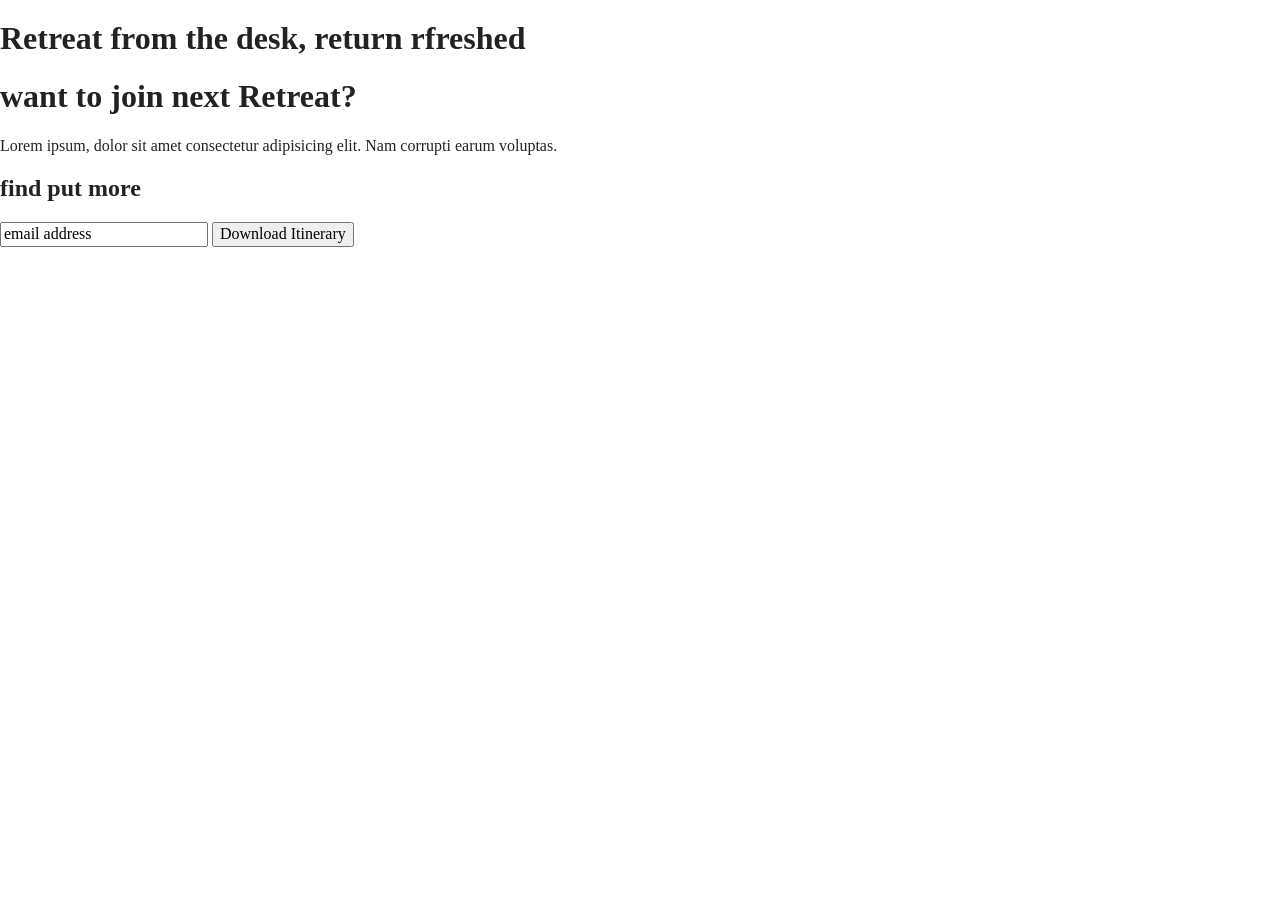
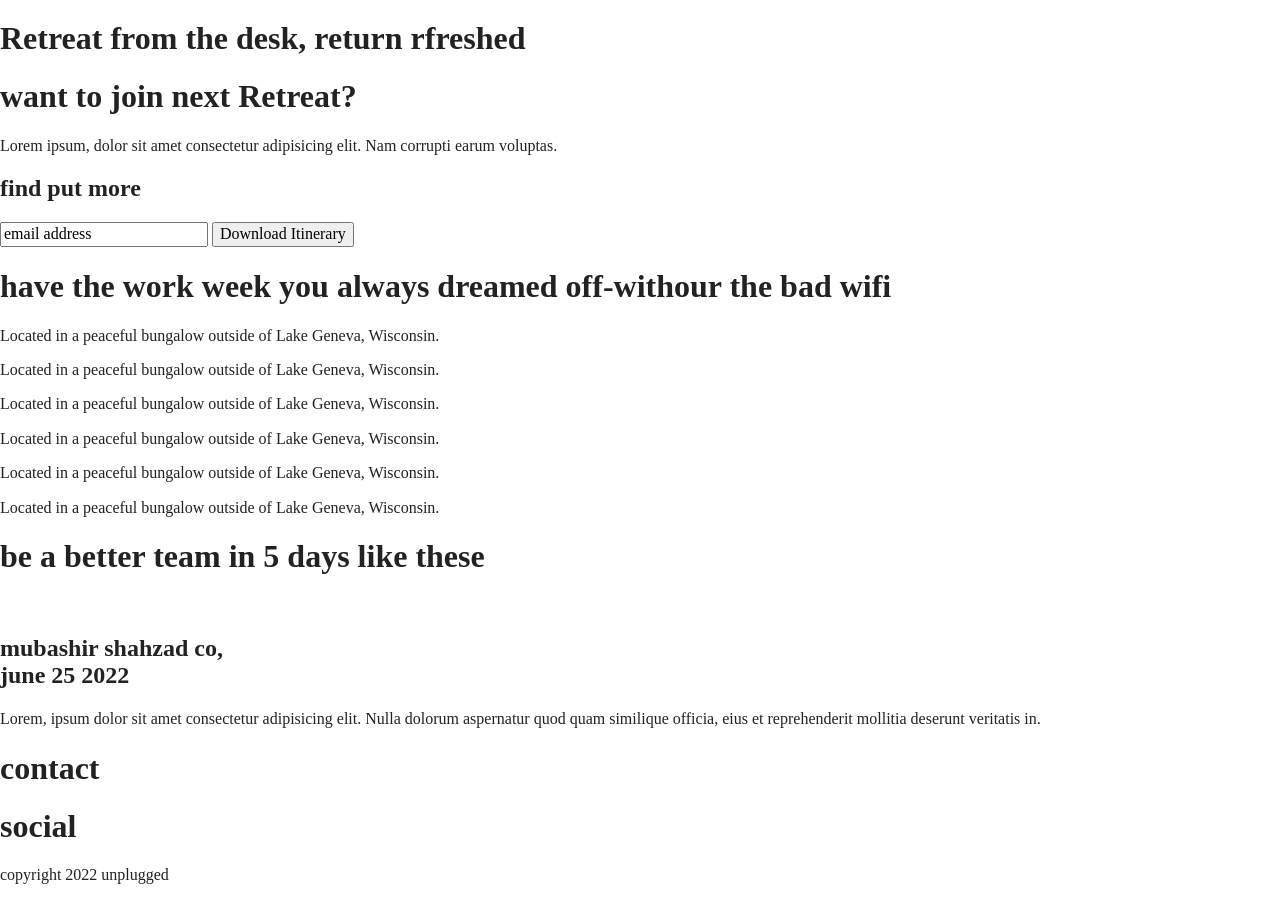
Before and after one commit to mubashir-shahzad1/responsive-project-1, a website built with Parcel: page index.html in a window 1280 px wide. Shown: the part 162-1063 px from the top of the page. Before the commit the page ends 800 px from the top, so only its background shows below. Built offline with nearby package versions, Linux system fonts and the light colour scheme.

Commit message:
added further content and sections

```diff
--- a/index.html
+++ b/index.html
@@ -27,6 +27,7 @@
     <div class="full">
       <a href="#"><img src="img/unpluggedlogo.png" alt="logo"></a>
       <div class="divider"></div>
+      <div class="hero"></div>
       <nav>
         <ul>
           <li><a href="about/index.html">about</a></li>
@@ -40,25 +41,66 @@
       <h1>Retreat from the desk, return rfreshed</h1>
 
     </section>
-    <aside>
-      <h1>want to join next Retreat?</h1>
-      <p>Lorem ipsum, dolor sit amet consectetur adipisicing elit. Nam corrupti earum voluptas.</p>
-<h2>find put more</h2>
-      <input type="text" name="name" value="email address">
-      <input type="button" value="Download Itinerary">
+    <aside class="form-description">
+      <form action="sig-nup-form">
+        <h1>want to join next Retreat?</h1>
+        <p>Lorem ipsum, dolor sit amet consectetur adipisicing elit. Nam corrupti earum voluptas.</p>
+        <h2>find put more</h2>
+        <input type="text" name="name" value="email address">
+        <input type="button" value="Download Itinerary">
+      </form>
     </aside>
-    <div class="general"></div>
-    <div class="previous"></div>
+    <section class="features">
+      <div class="full">
+        <!-- Add your Features content here -->
+        <h1>have the work week you always dreamed off-withour the bad wifi</h1>
+      </div>
+      <article>
+        <p class="fontawesome-icon"></p>
+        <p class="features-item-description">Located in a peaceful bungalow outside of Lake Geneva, Wisconsin.</p>
+      </article>
+      <article>
+        <p class="fontawesome-icon"></p>
+        <p class="features-item-description">Located in a peaceful bungalow outside of Lake Geneva, Wisconsin.</p>
+      </article>
+      <article>
+        <p class="fontawesome-icon"></p>
+        <p class="features-item-description">Located in a peaceful bungalow outside of Lake Geneva, Wisconsin.</p>
+      </article>
+      <article>
+        <p class="fontawesome-icon"></p>
+        <p class="features-item-description">Located in a peaceful bungalow outside of Lake Geneva, Wisconsin.</p>
+      </article>
+      <article>
+        <p class="fontawesome-icon"></p>
+        <p class="features-item-description">Located in a peaceful bungalow outside of Lake Geneva, Wisconsin.</p>
+      </article>
+      <article>
+        <p class="fontawesome-icon"></p>
+        <p class="features-item-description">Located in a peaceful bungalow outside of Lake Geneva, Wisconsin.</p>
+      </article>
+    </section>
+    <section class="reviews">
+      <div class="full">
+        <h1>be a better team in 5 days like these</h1>
+        <img src="" alt="">
+        <h2>mubashir shahzad co, <br> june 25 2022</h2>
+        <p>Lorem, ipsum dolor sit amet consectetur adipisicing elit. Nulla dolorum aspernatur quod quam similique
+          officia, eius et reprehenderit mollitia deserunt veritatis in.</p>
+      </div>
+    </section>
   </main>
   <footer>
     <div class="full">
       <div class="footer">
         <div class="contact">
+          <h1>contact</h1>
           <address>
 
           </address>
         </div>
         <div class="social">
+          <h1>social</h1>
           <div class="icons">
             <p><a href="https://www.facebook.com/yoursite" target="_blank"></a></p>
           </div>
@@ -66,7 +108,9 @@
       </div>
     </div>
 
-    <div class="copyright"></div>
+    <div class="copyright">
+      <p>copyright 2022 unplugged </p>
+    </div>
   </footer>
   <!-- Add your site or application content here -->
   <script src="js/vendor/modernizr-3.11.2.min.js"></script>
```
